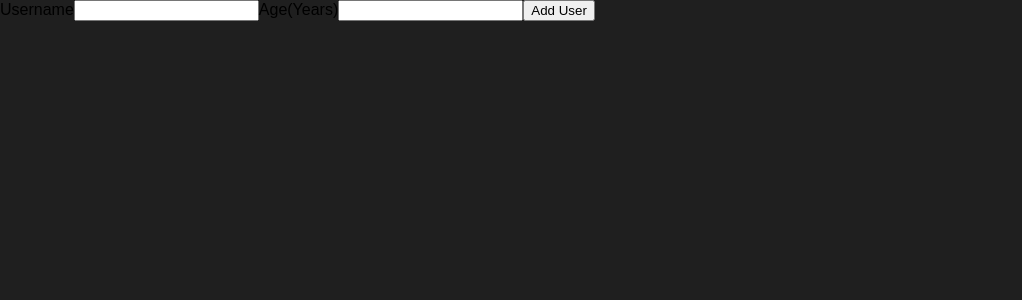
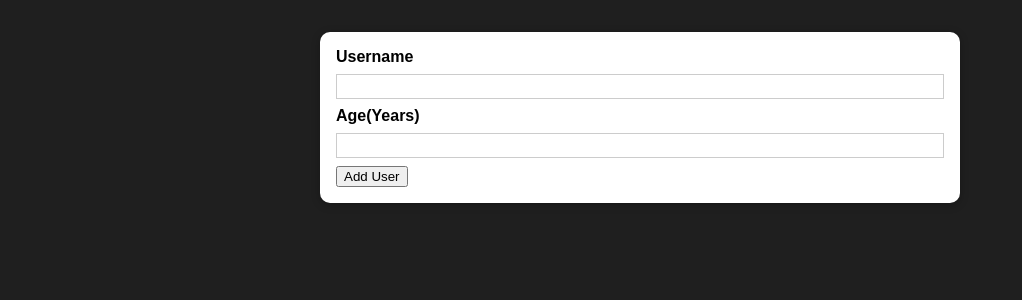
Before and after one commit to AdityaSingh18/React-Project, a React (Create React App) app: page / in a window 1280 px wide. Shown: the top 300 px of the page, without its empty margins (0-1022 px from the left). Built offline with nearby package versions, Linux system fonts and the light colour scheme.

Commit message:
Adding Re-usable Card Component

```diff
--- a/src/App.js
+++ b/src/App.js
@@ -1,5 +1,6 @@
 import React from 'react';
 import AddUser from './components/Users/AddUser';
+
 
 function App() {
   return (
--- /dev/null
+++ b/src/components/UI/Card.js
@@ -0,0 +1,13 @@
+import classes from './Card.module.css'
+const Card = props =>{
+
+
+
+return (
+    <div className={`${classes.card} ${props.className}`}>{props.children}</div>
+)
+
+}
+
+
+export default Card;
--- /dev/null
+++ b/src/components/UI/Card.module.css
@@ -0,0 +1,6 @@
+.card{
+
+    background: white;
+    box-shadow: 0 2px 8px rgba(0,0,0,0.26);
+    border-radius: 10px;
+}
--- a/src/components/Users/AddUser.js
+++ b/src/components/Users/AddUser.js
@@ -1,9 +1,14 @@
+import Card from '../UI/Card'
+
+import classes from './AddUser.module.css'
+
 const AddUser = props=>{
 
     const addUserHandler = (event)=>{
 event.preventDefault()
     }
    return (
+    <Card className={classes.input}>
     <form onSubmit={addUserHandler}>
         <label htmlFor="username">Username</label>
         <input id="username" type='text'/>
@@ -13,6 +18,7 @@
 
         <button type="submit">Add User</button>
     </form>
+    </Card>
    )
 }
 
--- /dev/null
+++ b/src/components/Users/AddUser.module.css
@@ -0,0 +1,26 @@
+.input {
+    margin: 2rem auto;
+    padding: 1rem;
+    width: 90%;
+    max-width: 40rem;
+  }
+
+  .input label {
+    display: block;
+    font-weight: bold;
+    margin-bottom: 0.5rem;
+  }
+
+  .input input {
+    font: inherit;
+    display: block;
+    width: 100%;
+    border: 1px solid #ccc;
+    padding: 0.15rem;
+    margin-bottom: 0.5rem;
+  }
+
+  .input input:focus {
+    outline: none;
+    border-color: #4f005f;
+  }
```
Also changed, not shown: 1 other file (tests, documents, lock files or other folders).
